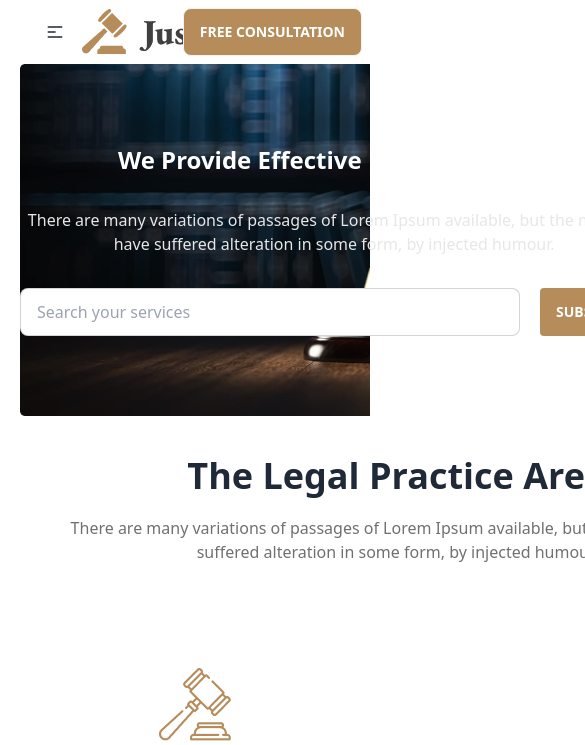
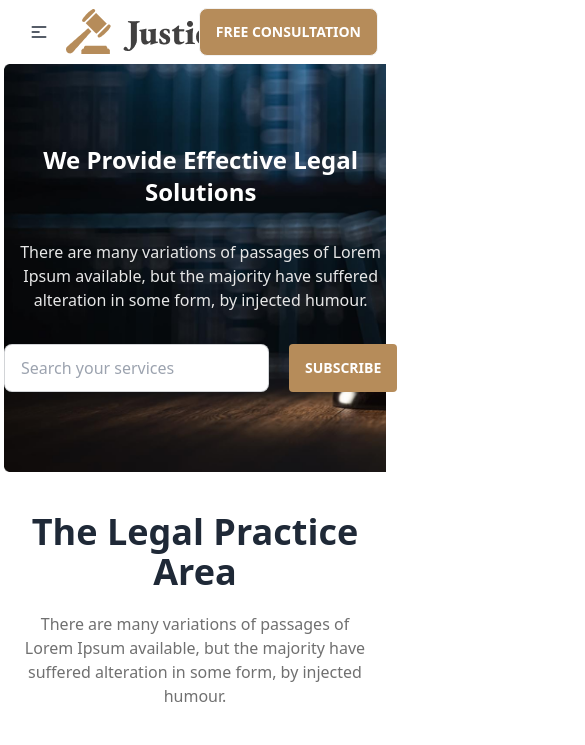
Before and after one commit to mdsayedhasann/legal-solution, a plain HTML site: page index.html in a window 390 px wide. Shown: the top 745 px of the page, 585 px wide, since content can reach past the window. Drawn offline with nearby package versions, Linux system fonts and the light colour scheme.

Commit message:
Responsive done

```diff
--- a/index.html
+++ b/index.html
@@ -39,7 +39,7 @@
 
     <script></script>
   </head>
-  <body class="container  mx-auto px-5 md:px-10">
+  <body class="container  mx-auto px-1 md:px-10">
     <header>
       <nav>
         <div class="navbar bg-base-100">
@@ -107,7 +107,7 @@
       </nav>
 
       <div
-        class="bg-banner-image py-20 bg-no-repeat flex items-center bg-cover bg-blend-overlay"
+        class="bg-banner-image py-20 bg-no-repeat flex items-center bg-cover"
       >
         <div class="md:max-w-2xl  mx-auto text-center space-y-8">
           <h2 class="text-white md:text-6xl text-2xl font-bold">
@@ -122,7 +122,7 @@
 
           <div class="join">
             <input
-              class="input input-bordered w-[500px]"
+              class="input input-bordered max-w-[500px]"
               placeholder="Search your services"
             />
             <button
@@ -141,7 +141,7 @@
 
 
         <!-- Common Section Title Start-->
-        <div class="w-[714px] mx-auto text-center space-y-5">
+        <div class="max-w-[714px] mx-auto text-center space-y-5">
           <h2 class="text-4xl font-bold">The Legal Practice Area</h2>
           <p class="text-[#707070]">
             There are many variations of passages of Lorem Ipsum available, but
@@ -151,7 +151,7 @@
         </div>
         <!-- Common Section Title End -->
 
-        <div class="grid grid-cols-1 md:grid-cols-3 my-10 ">
+        <div class="grid grid-cols-1 sm:grid-cols-1 md:grid-cols-2 my-10 ">
           <!-- Card 1 -->
           <div class="flex flex-col justify-center items-center  p-16 space-y-7 hover:bg-gradient-to-b from-[#E7E7E7] to-white">
             <img src="./images/business.png" alt="">
```
